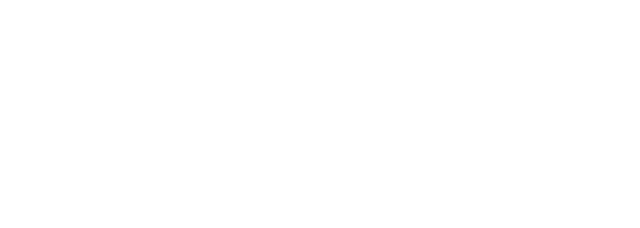
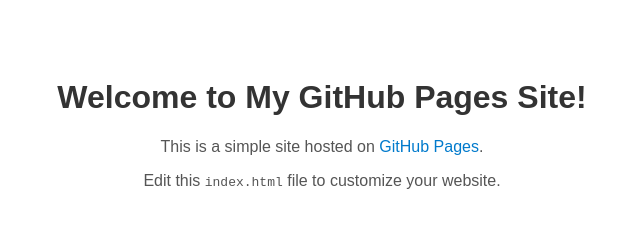
Before and after one commit to sejeong-02/sejeong-02.github.io, a plain HTML site: page index.html in a window 1280 px wide. Shown: the whole page, without its empty margins (318-958 px from the left). Drawn offline with Linux system fonts and the light colour scheme.

Commit message:
Update index.html

```diff
--- a/index.html
+++ b/index.html
@@ -1,11 +1,33 @@
 <!DOCTYPE html>
 <html lang="en">
 <head>
-    <meta charset="UTF-8">
-    <meta name="viewport" content="width=device-width, initial-scale=1.0">
-    <title>Document</title>
+  <meta charset="UTF-8">
+  <meta name="viewport" content="width=device-width, initial-scale=1.0">
+  <title>Welcome to My Website</title>
+  <style>
+    body {
+      font-family: Arial, sans-serif;
+      text-align: center;
+      padding: 50px;
+    }
+    h1 {
+      color: #333;
+    }
+    p {
+      color: #555;
+    }
+    a {
+      color: #007acc;
+      text-decoration: none;
+    }
+    a:hover {
+      text-decoration: underline;
+    }
+  </style>
 </head>
 <body>
-
+  <h1>Welcome to My GitHub Pages Site!</h1>
+  <p>This is a simple site hosted on <a href="https://pages.github.com/" target="_blank">GitHub Pages</a>.</p>
+  <p>Edit this <code>index.html</code> file to customize your website.</p>
 </body>
 </html>
```
